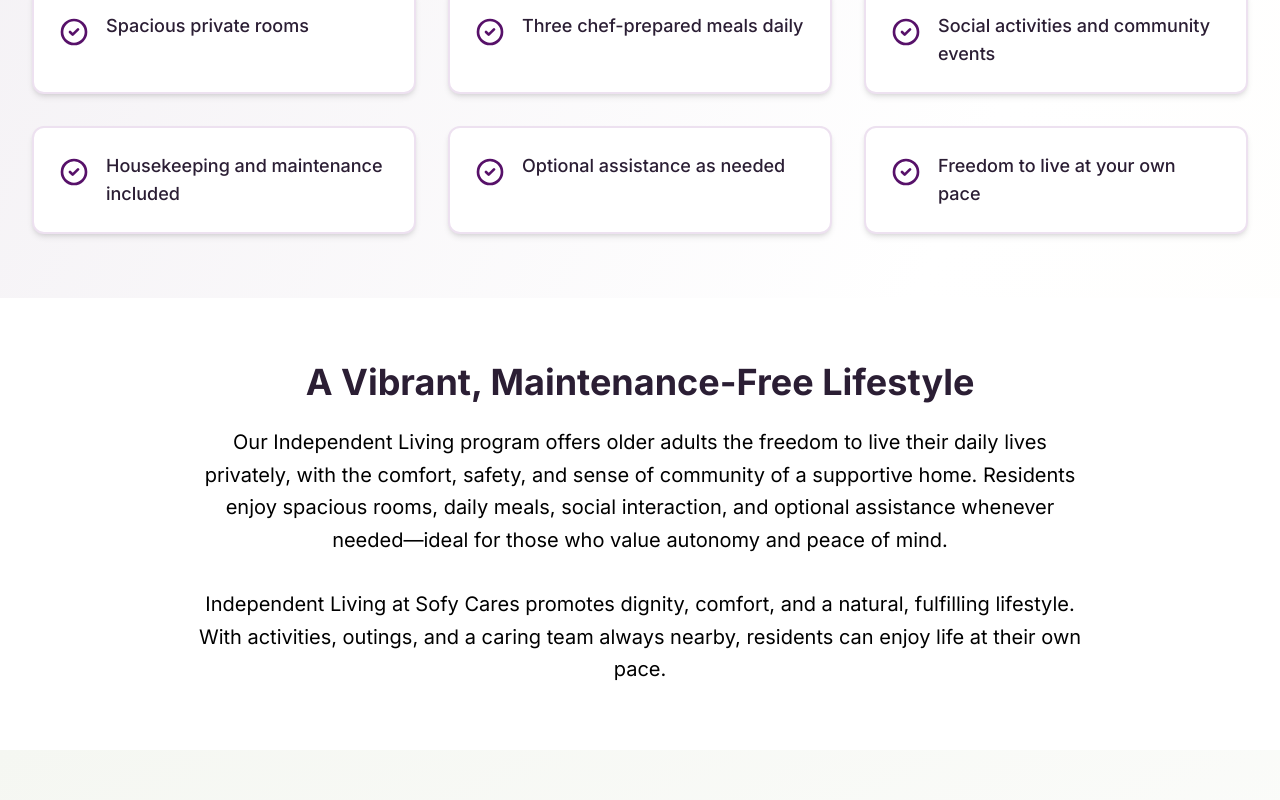
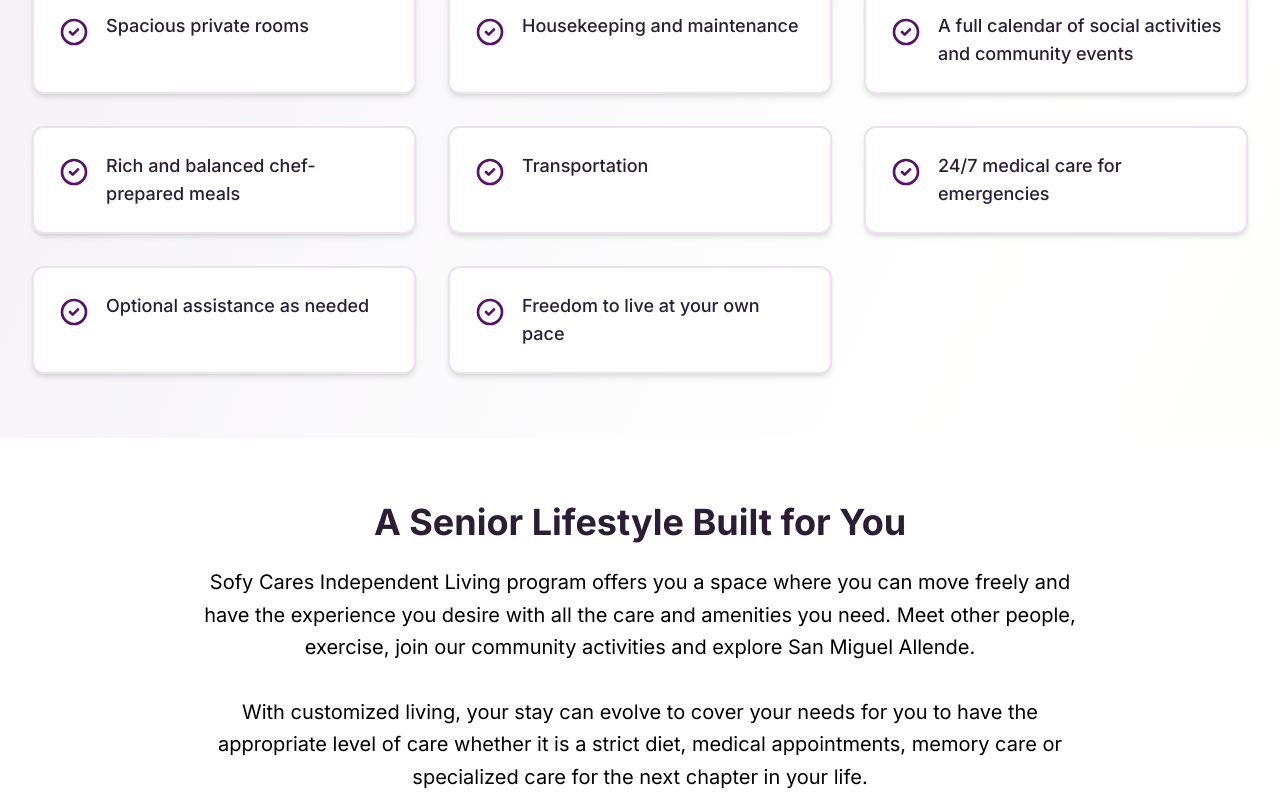
Before and after one commit to DisMedina/sofycares, a React (Vite) app: page /independent-living in a window 1280 px wide. Shown: the part 600-1400 px from the top of the page. Built offline with nearby package versions, Linux system fonts and the light colour scheme.

Commit message:
living options updated

```diff
--- a/src/data/content.ts
+++ b/src/data/content.ts
@@ -66,12 +66,14 @@
   options: [
     {
       title: "Independent Living",
-      description: "For older adults who wish to maintain independence while enjoying community living, included meals, and optional support services.",
+      description: "For people like you, who want to enjoy a carefree lifestyle inside our community without the responsibilities of living on your own.",
       features: [
         "Spacious private rooms",
-        "Three chef-prepared meals daily",
-        "Social activities and community events",
-        "Housekeeping and maintenance included",
+        "Housekeeping and maintenance",
+        "A full calendar of social activities and community events",
+        "Rich and balanced chef-prepared meals",
+        "Transportation",
+        "24/7 medical care for emergencies",
         "Optional assistance as needed",
         "Freedom to live at your own pace"
       ],
@@ -79,7 +81,7 @@
     },
     {
       title: "Assisted Living",
-      description: "For residents who require daily assistance with personal care, medication management, mobility, feeding, and medical coordination. Our trained caregivers provide respectful and attentive support 24/7.",
+      description: "We are here for you, at the right place and at the right time. Our trained caregivers will give you the extra help you need to live your life at your fullest.",
       features: [
         "24/7 compassionate care",
         "Medication management",
--- a/src/pages/AssistedLiving/AssistedLiving.tsx
+++ b/src/pages/AssistedLiving/AssistedLiving.tsx
@@ -14,15 +14,48 @@
             Assisted Living
           </h1>
           <p className="text-xl lg:text-2xl text-center max-w-4xl mx-auto leading-relaxed">
-            {assistedLivingOption?.description}
+            We are here for you, at the right place and at the right time. Our
+            trained caregivers will give you the extra help you need to live
+            your life at your fullest.
           </p>
+        </div>
+      </section>
+
+      {/* A Hand You Can Reach Any Time */}
+      <section className="bg-white py-16">
+        <div className="max-w-7xl mx-auto px-4 sm:px-6 lg:px-8">
+          <div className="max-w-4xl mx-auto text-center">
+            <h2 className="text-4xl font-bold text-text-primary mb-6">
+              A Hand You Can Reach Any Time
+            </h2>
+            <p className="text-xl text-text-secondary leading-relaxed mb-8">
+              Sofy Cares Assisted Living program is the place for the moment you
+              need a professional on your daily routine. With a schedule made to
+              cover your specific needs, our caregivers will assist you or your
+              loved ones at the same time as we provide you with a dignified
+              lifestyle.
+            </p>
+            <p className="text-xl text-text-secondary leading-relaxed mb-8">
+              We will take care of your medical appointments, medications,
+              special services and dietary requirements for you to focus on the
+              most important thing: yourself.
+            </p>
+            <p className="text-xl text-text-secondary leading-relaxed mb-8">
+              With a diverse range of physical and mental activities, you will
+              enjoy every moment at the same time you're taken care of.
+            </p>
+            <p className="text-xl text-text-secondary leading-relaxed">
+              Here in Sofy Cares, our main goal is to provide you with the help
+              you need.
+            </p>
+          </div>
         </div>
       </section>
 
       {/* Key Features Section */}
       <section className="max-w-7xl mx-auto px-4 sm:px-6 lg:px-8 py-16">
         <h2 className="text-4xl font-bold text-text-primary mb-12 text-center">
-          What Makes Our Assisted Living Special
+          Our Assisted Living Special
         </h2>
         <div className="grid md:grid-cols-2 lg:grid-cols-3 gap-8">
           {assistedLivingOption?.features.map((feature, index) => (
--- a/src/pages/IndependentLiving.tsx
+++ b/src/pages/IndependentLiving.tsx
@@ -1,10 +1,4 @@
-import { livingOptions } from "@/data/content";
-
 export default function IndependentLiving() {
-  const independentLivingOption = livingOptions.options.find(
-    (option) => option.title === "Independent Living"
-  );
-
   return (
     <div className="min-h-screen bg-gradient-to-br from-light-gray via-secondary-50 to-beige-50">
       {/* Hero Section */}
@@ -14,7 +8,8 @@
             Independent Living
           </h1>
           <p className="text-xl lg:text-2xl text-center max-w-4xl mx-auto leading-relaxed">
-            {independentLivingOption?.description}
+            For people like you, who want to enjoy a carefree lifestyle inside
+            our community without the responsibilities of living on your own.
           </p>
         </div>
       </section>
@@ -22,10 +17,19 @@
       {/* Key Features Section */}
       <section className="max-w-7xl mx-auto px-4 sm:px-6 lg:px-8 py-16">
         <h2 className="text-4xl font-bold text-text-primary mb-12 text-center">
-          What Independent Living Includes
+          Independent Living Services
         </h2>
         <div className="grid md:grid-cols-2 lg:grid-cols-3 gap-8">
-          {independentLivingOption?.features.map((feature, index) => (
+          {[
+            "Spacious private rooms",
+            "Housekeeping and maintenance",
+            "A full calendar of social activities and community events",
+            "Rich and balanced chef-prepared meals",
+            "Transportation",
+            "24/7 medical care for emergencies",
+            "Optional assistance as needed",
+            "Freedom to live at your own pace",
+          ].map((feature, index) => (
             <FeatureCard key={index} feature={feature} />
           ))}
         </div>
@@ -36,21 +40,22 @@
         <div className="max-w-7xl mx-auto px-4 sm:px-6 lg:px-8">
           <div className="max-w-4xl mx-auto text-center">
             <h2 className="text-4xl font-bold text-text-primary mb-6">
-              A Vibrant, Maintenance-Free Lifestyle
+              A Senior Lifestyle Built for You
             </h2>
             <p className="text-xl text-text-secondary leading-relaxed mb-8">
-              Our Independent Living program offers older adults the freedom to
-              live their daily lives privately, with the comfort, safety, and
-              sense of community of a supportive home. Residents enjoy spacious
-              rooms, daily meals, social interaction, and optional assistance
-              whenever needed—ideal for those who value autonomy and peace of
-              mind.
+              Sofy Cares Independent Living program offers you a space where you
+              can move freely and have the experience you desire with all the
+              care and amenities you need. Meet other people, exercise, join our
+              community activities and explore San Miguel Allende.
+            </p>
+            <p className="text-xl text-text-secondary leading-relaxed mb-8">
+              With customized living, your stay can evolve to cover your needs
+              for you to have the appropriate level of care whether it is a
+              strict diet, medical appointments, memory care or specialized care
+              for the next chapter in your life.
             </p>
             <p className="text-xl text-text-secondary leading-relaxed">
-              Independent Living at Sofy Cares promotes dignity, comfort, and a
-              natural, fulfilling lifestyle. With activities, outings, and a
-              caring team always nearby, residents can enjoy life at their own
-              pace.
+              Sofy Cares has all you need and more, join us now!
             </p>
           </div>
         </div>
```
